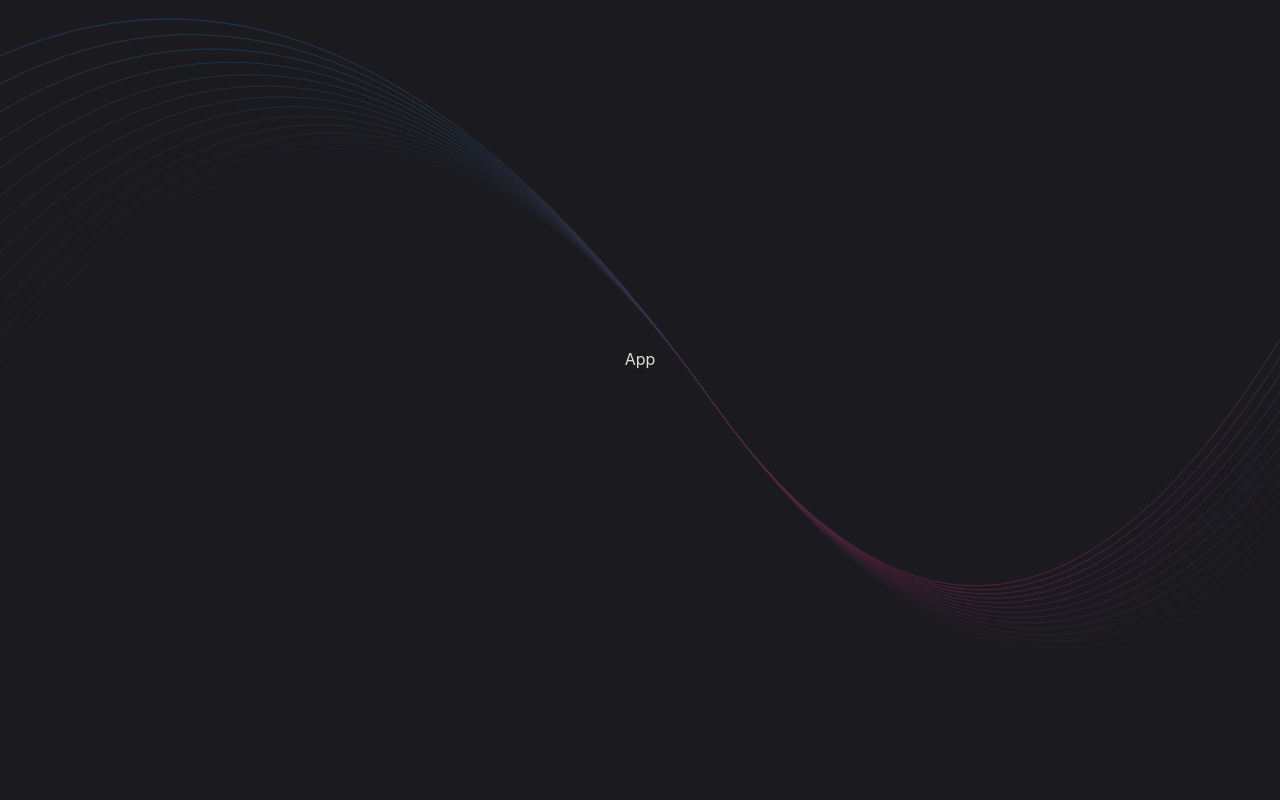
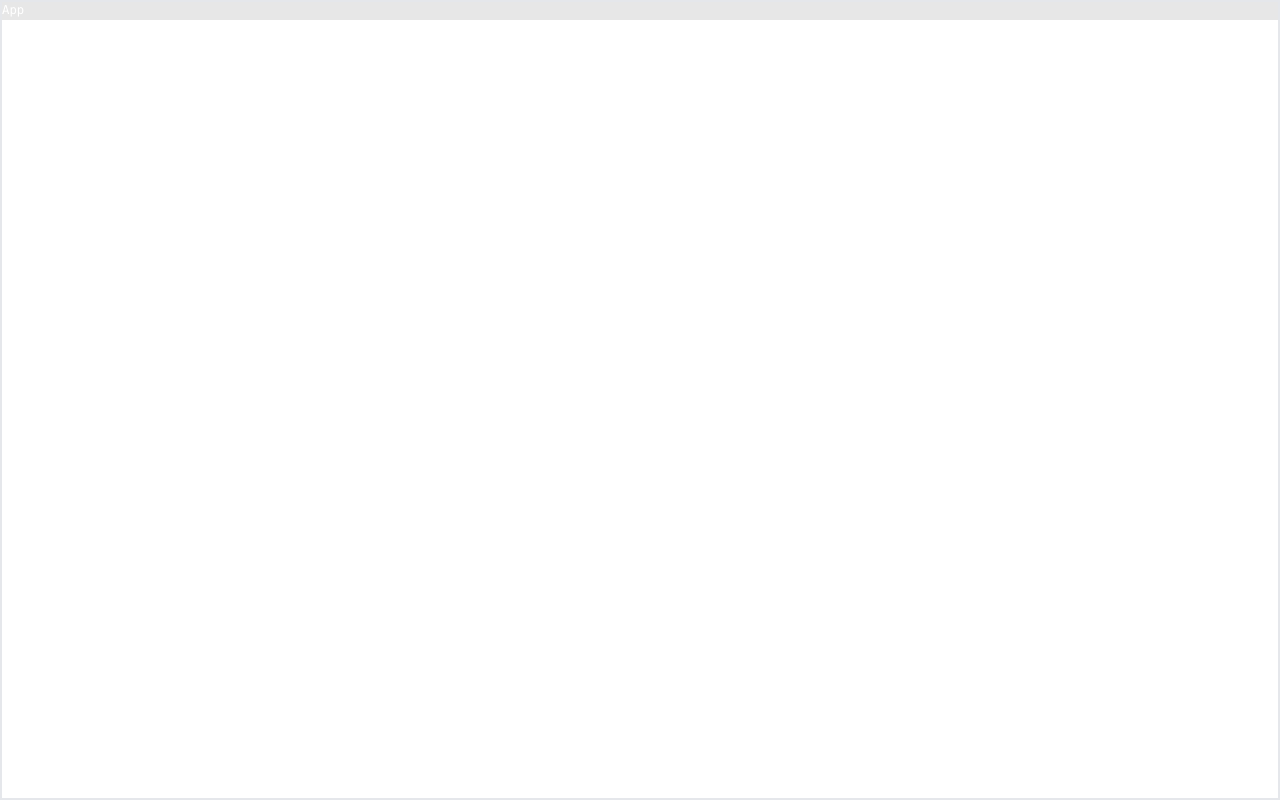
Before and after one commit to JotaDD/better-notes, a React (Vite) app: page / in a window 1280 px wide. Built offline with nearby package versions, Linux system fonts and the light colour scheme.

Commit message:
style: setup tailwind and some macOS native oriented styles

```diff
--- /dev/null
+++ b/postcss.config.js
@@ -0,0 +1,6 @@
+module.exports = {
+  plugins: {
+    tailwindcss: {},
+    autoprefixer: {},
+  },
+}
--- a/src/renderer/src/App.tsx
+++ b/src/renderer/src/App.tsx
@@ -1,4 +1,4 @@
 const App = () => {
-  return <div>App</div>
+  return <div className=" bg-zinc-900 bg-opacity-10">App</div>
 }
 export default App
--- a/src/renderer/src/assets/base.css
+++ /dev/null
@@ -1,67 +0,0 @@
-:root {
-  --ev-c-white: #ffffff;
-  --ev-c-white-soft: #f8f8f8;
-  --ev-c-white-mute: #f2f2f2;
-
-  --ev-c-black: #1b1b1f;
-  --ev-c-black-soft: #222222;
-  --ev-c-black-mute: #282828;
-
-  --ev-c-gray-1: #515c67;
-  --ev-c-gray-2: #414853;
-  --ev-c-gray-3: #32363f;
-
-  --ev-c-text-1: rgba(255, 255, 245, 0.86);
-  --ev-c-text-2: rgba(235, 235, 245, 0.6);
-  --ev-c-text-3: rgba(235, 235, 245, 0.38);
-
-  --ev-button-alt-border: transparent;
-  --ev-button-alt-text: var(--ev-c-text-1);
-  --ev-button-alt-bg: var(--ev-c-gray-3);
-  --ev-button-alt-hover-border: transparent;
-  --ev-button-alt-hover-text: var(--ev-c-text-1);
-  --ev-button-alt-hover-bg: var(--ev-c-gray-2);
-}
-
-:root {
-  --color-background: var(--ev-c-black);
-  --color-background-soft: var(--ev-c-black-soft);
-  --color-background-mute: var(--ev-c-black-mute);
-
-  --color-text: var(--ev-c-text-1);
-}
-
-*,
-*::before,
-*::after {
-  box-sizing: border-box;
-  margin: 0;
-  font-weight: normal;
-}
-
-ul {
-  list-style: none;
-}
-
-body {
-  min-height: 100vh;
-  color: var(--color-text);
-  background: var(--color-background);
-  line-height: 1.6;
-  font-family:
-    Inter,
-    -apple-system,
-    BlinkMacSystemFont,
-    'Segoe UI',
-    Roboto,
-    Oxygen,
-    Ubuntu,
-    Cantarell,
-    'Fira Sans',
-    'Droid Sans',
-    'Helvetica Neue',
-    sans-serif;
-  text-rendering: optimizeLegibility;
-  -webkit-font-smoothing: antialiased;
-  -moz-osx-font-smoothing: grayscale;
-}
--- /dev/null
+++ b/src/renderer/src/assets/index.css
@@ -0,0 +1,21 @@
+@tailwind base;
+@tailwind utilities;
+@tailwind components;
+
+@layer base {
+  #root {
+    @apply h-full;
+  }
+
+  html,
+  body {
+    @apply h-full;
+    @apply select-none;
+    @apply bg-transparent;
+    @apply font-mono antialiased text-white text-sm;
+    @apply overflow-hidden;
+    @apply outline-none;
+    @apply border rounded-['7px'];
+  }
+
+}
--- a/src/renderer/src/assets/main.css
+++ /dev/null
@@ -1,171 +0,0 @@
-@import './base.css';
-
-body {
-  display: flex;
-  align-items: center;
-  justify-content: center;
-  overflow: hidden;
-  background-image: url('./wavy-lines.svg');
-  background-size: cover;
-  user-select: none;
-}
-
-code {
-  font-weight: 600;
-  padding: 3px 5px;
-  border-radius: 2px;
-  background-color: var(--color-background-mute);
-  font-family:
-    ui-monospace,
-    SFMono-Regular,
-    SF Mono,
-    Menlo,
-    Consolas,
-    Liberation Mono,
-    monospace;
-  font-size: 85%;
-}
-
-#root {
-  display: flex;
-  align-items: center;
-  justify-content: center;
-  flex-direction: column;
-  margin-bottom: 80px;
-}
-
-.logo {
-  margin-bottom: 20px;
-  -webkit-user-drag: none;
-  height: 128px;
-  width: 128px;
-  will-change: filter;
-  transition: filter 300ms;
-}
-
-.logo:hover {
-  filter: drop-shadow(0 0 1.2em #6988e6aa);
-}
-
-.creator {
-  font-size: 14px;
-  line-height: 16px;
-  color: var(--ev-c-text-2);
-  font-weight: 600;
-  margin-bottom: 10px;
-}
-
-.text {
-  font-size: 28px;
-  color: var(--ev-c-text-1);
-  font-weight: 700;
-  line-height: 32px;
-  text-align: center;
-  margin: 0 10px;
-  padding: 16px 0;
-}
-
-.tip {
-  font-size: 16px;
-  line-height: 24px;
-  color: var(--ev-c-text-2);
-  font-weight: 600;
-}
-
-.react {
-  background: -webkit-linear-gradient(315deg, #087ea4 55%, #7c93ee);
-  background-clip: text;
-  -webkit-background-clip: text;
-  -webkit-text-fill-color: transparent;
-  font-weight: 700;
-}
-
-.ts {
-  background: -webkit-linear-gradient(315deg, #3178c6 45%, #f0dc4e);
-  background-clip: text;
-  -webkit-background-clip: text;
-  -webkit-text-fill-color: transparent;
-  font-weight: 700;
-}
-
-.actions {
-  display: flex;
-  padding-top: 32px;
-  margin: -6px;
-  flex-wrap: wrap;
-  justify-content: flex-start;
-}
-
-.action {
-  flex-shrink: 0;
-  padding: 6px;
-}
-
-.action a {
-  cursor: pointer;
-  text-decoration: none;
-  display: inline-block;
-  border: 1px solid transparent;
-  text-align: center;
-  font-weight: 600;
-  white-space: nowrap;
-  border-radius: 20px;
-  padding: 0 20px;
-  line-height: 38px;
-  font-size: 14px;
-  border-color: var(--ev-button-alt-border);
-  color: var(--ev-button-alt-text);
-  background-color: var(--ev-button-alt-bg);
-}
-
-.action a:hover {
-  border-color: var(--ev-button-alt-hover-border);
-  color: var(--ev-button-alt-hover-text);
-  background-color: var(--ev-button-alt-hover-bg);
-}
-
-.versions {
-  position: absolute;
-  bottom: 30px;
-  margin: 0 auto;
-  padding: 15px 0;
-  font-family: 'Menlo', 'Lucida Console', monospace;
-  display: inline-flex;
-  overflow: hidden;
-  align-items: center;
-  border-radius: 22px;
-  background-color: #202127;
-  backdrop-filter: blur(24px);
-}
-
-.versions li {
-  display: block;
-  float: left;
-  border-right: 1px solid var(--ev-c-gray-1);
-  padding: 0 20px;
-  font-size: 14px;
-  line-height: 14px;
-  opacity: 0.8;
-  &:last-child {
-    border: none;
-  }
-}
-
-@media (max-width: 720px) {
-  .text {
-    font-size: 20px;
-  }
-}
-
-@media (max-width: 620px) {
-  .versions {
-    display: none;
-  }
-}
-
-@media (max-width: 350px) {
-  .tip,
-  .actions {
-    display: none;
-  }
-}
--- a/src/renderer/src/main.tsx
+++ b/src/renderer/src/main.tsx
@@ -1,4 +1,4 @@
-import './assets/main.css'
+import './assets/index.css'
 
 import React from 'react'
 import ReactDOM from 'react-dom/client'
--- /dev/null
+++ b/tailwind.config.js
@@ -0,0 +1,8 @@
+/** @type {import('tailwindcss').Config} */
+module.exports = {
+  content: ['./src/renderer/**/*.{ts,tsx}'],
+  theme: {
+    extend: {}
+  },
+  plugins: []
+}
```
